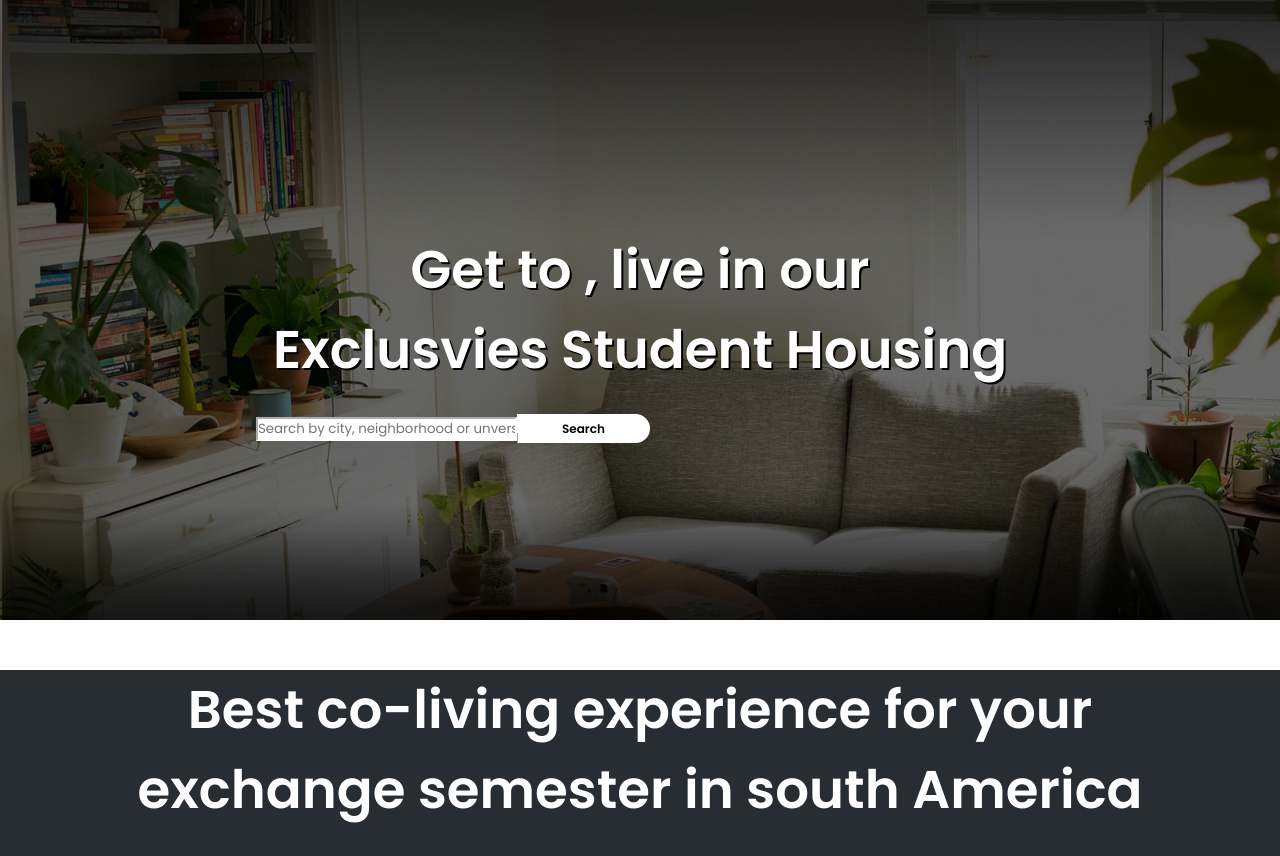
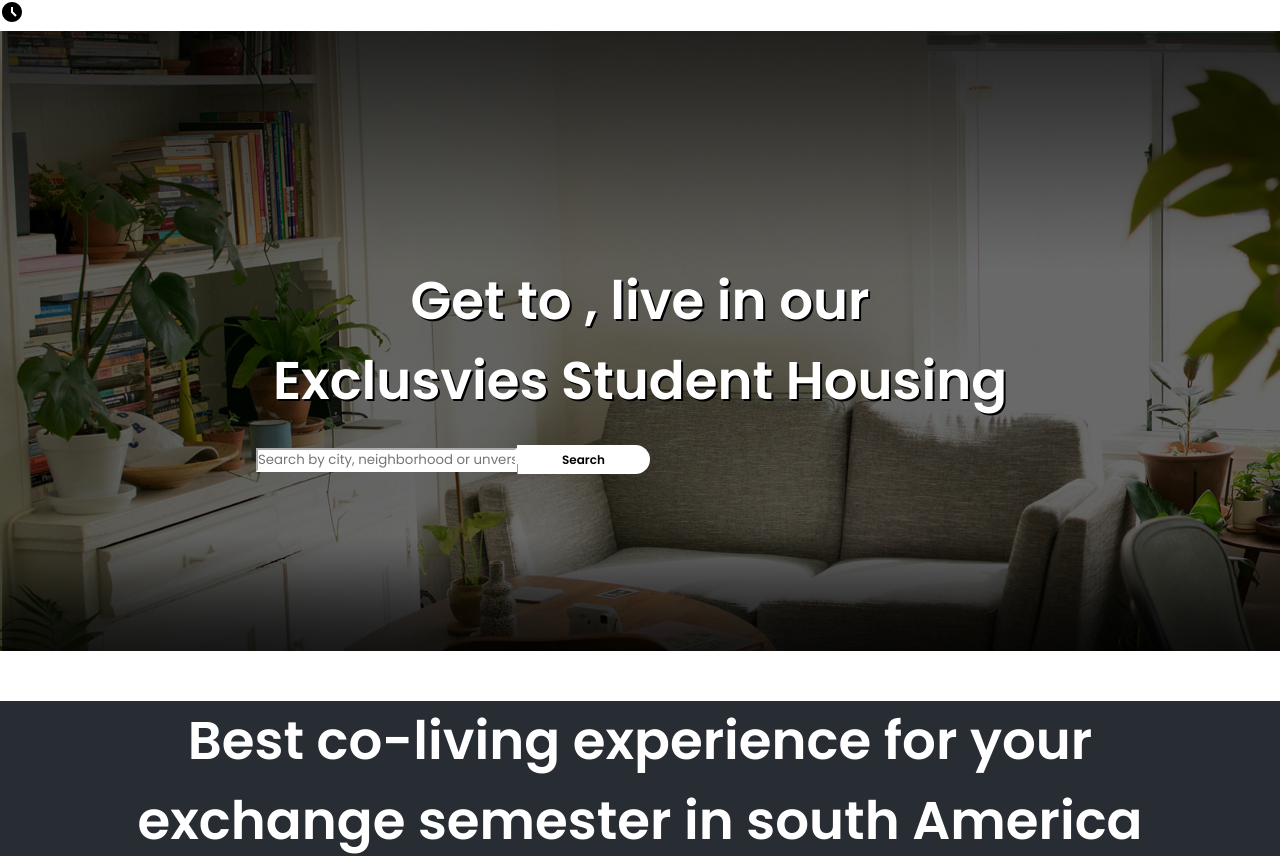
Before and after one commit to abdrafay/nomadcheck, a React (Create React App) app: page / in a window 1280 px wide. Shown: the top 856 px of the page. Built offline with nearby package versions, Linux system fonts and the light colour scheme; no server answers.

Commit message:
Origin Update

```diff
--- a/src/App.js
+++ b/src/App.js
@@ -4,6 +4,7 @@ import { useEffect, useReducer } from "react";
 import { BrowserRouter, Route, Routes } from "react-router-dom";
 import Axios from "axios";
 
+import AccessTimeFilledIcon from '@mui/icons-material/AccessTimeFilled';
 // Cookie utils
 import { getCookie, setCookie, erase } from "./utils/cookies";
 import Home from './Screens/Home';
@@ -80,6 +81,7 @@ function App() {
     <StateContext.Provider value={state}>
       <DispatchContext.Provider value={dispatch}>
     <BrowserRouter>
+    <AccessTimeFilledIcon />
       <Navbar />
       <Routes>
         <Route path="/" element={<Home />} />
```
